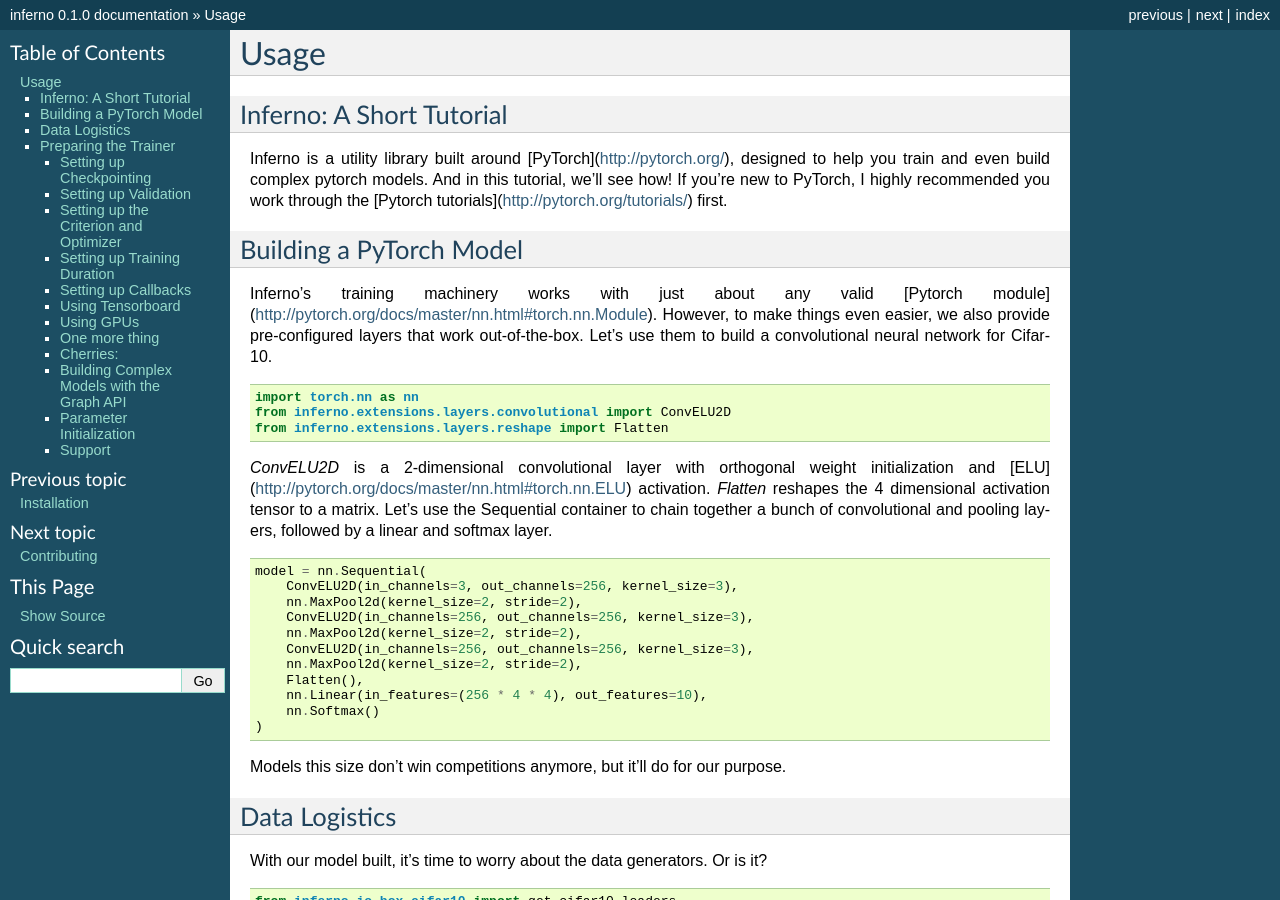
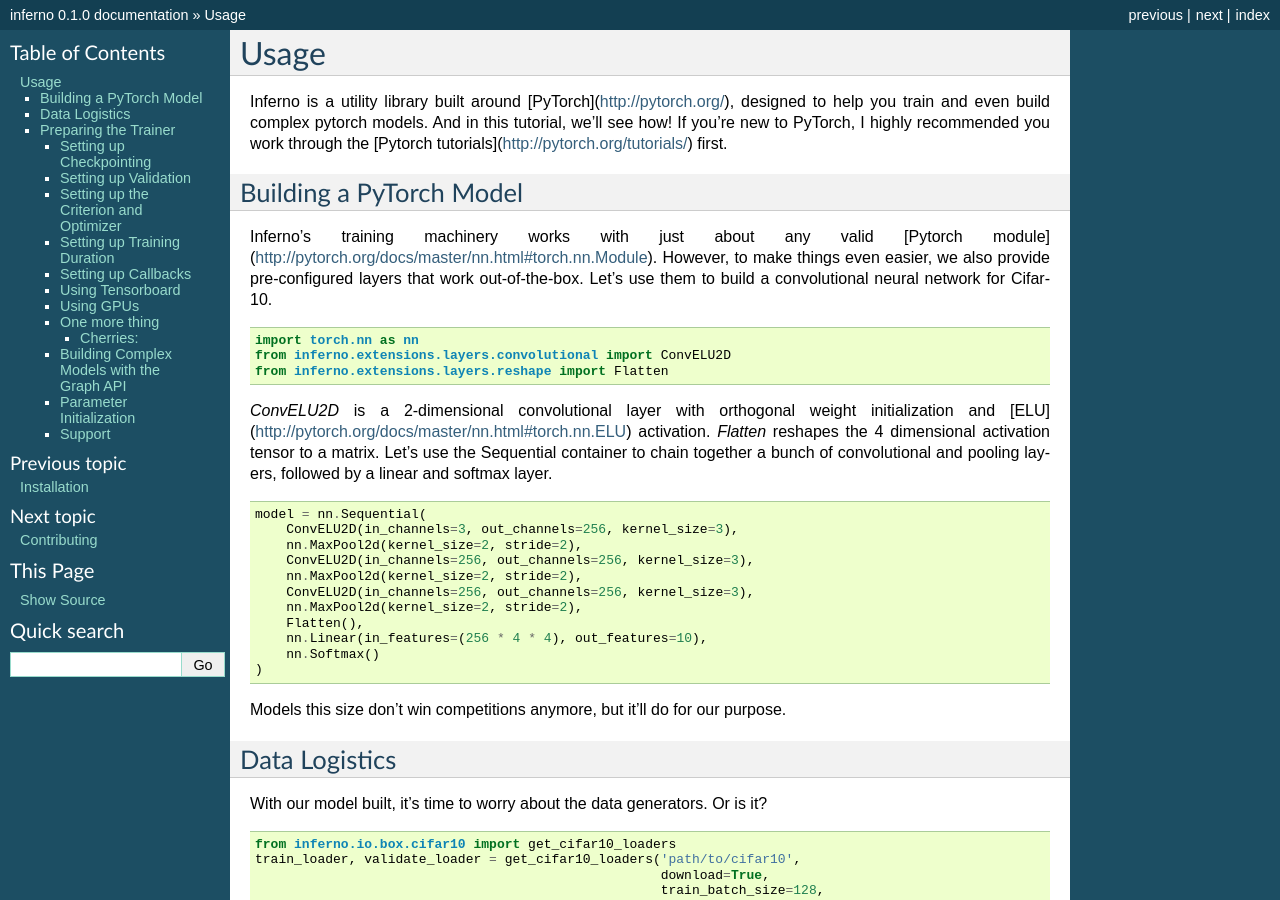
Before and after one commit to inferno-pytorch/inferno, a Sphinx documentation site: the page built from docs/usage.rst, in a window 1280 px wide and 900 px high. Built offline with Sphinx 7.4.7, drawn with Linux system fonts in a browser that asks for light colours; pages that are not in the unit, such as notebooks, are missing from menus.

Commit message:
README: from mardown to rst

```diff
--- a/docs/usage.rst
+++ b/docs/usage.rst
@@ -2,8 +2,6 @@
 Usage
 =====
 
-Inferno: A Short Tutorial
---------------------------------
 
 Inferno is a utility library built around [PyTorch](http://pytorch.org/), designed to help you train and even build complex pytorch models. And in this tutorial, we'll see how! If you're new to PyTorch, I highly recommended you work through the [Pytorch tutorials](http://pytorch.org/tutorials/) first.
 
@@ -300,7 +298,7 @@ Once you have everything configured, use
 to commence training! This last step is kinda important. :wink:
 
 Cherries:
-~~~~~~~~~~~~~~~~~~~~~~
+*************
 
 Building Complex Models with the Graph API
 ~~~~~~~~~~~~~~~~~~~~~~
```
